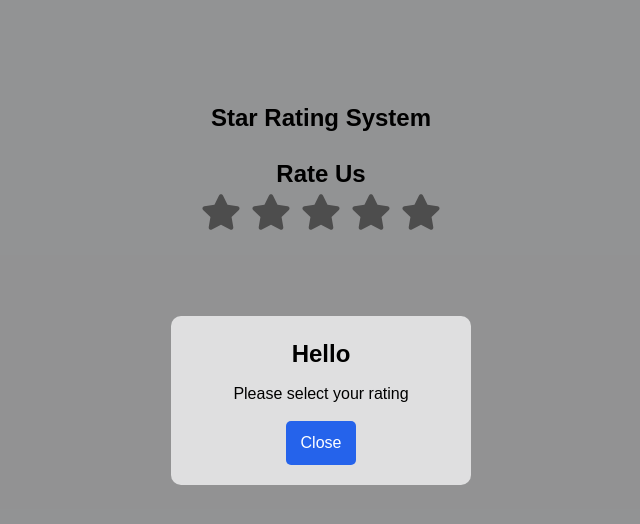
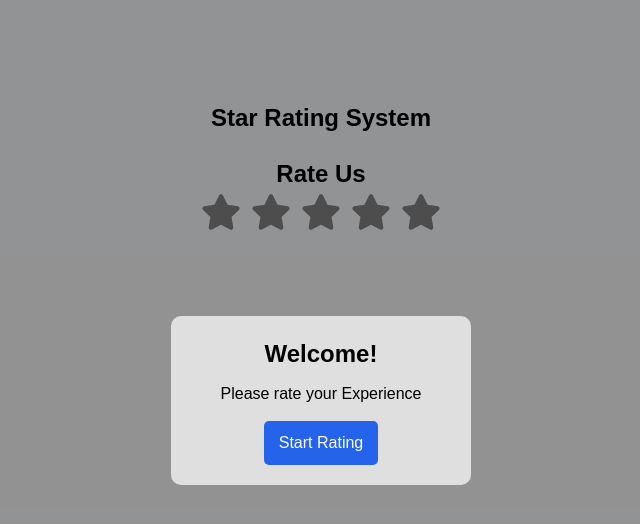
Before and after one commit to jaspreet204/rating-system, a React (Create React App) app: page / in a window 1280 px wide. Shown: the top 524 px of the page, without its empty margins (319-959 px from the left). Built offline with nearby package versions, Linux system fonts and the light colour scheme.

Commit message:
update dialoge box

```diff
--- a/src/components/Dialog.js
+++ b/src/components/Dialog.js
@@ -6,10 +6,10 @@ function Dialog(props){
     return(
         <section className="popup-screen">
             <div className="popup-card">
-                <h2>Hello</h2>
-                <p>Please select your rating</p>
+                <h2>Welcome!</h2>
+                <p>Please rate your Experience</p>
                 <button className="close-button" onClick={closeBox}>
-                 Close
+                 Start Rating
                 </button>
             </div>
         </section>
```
